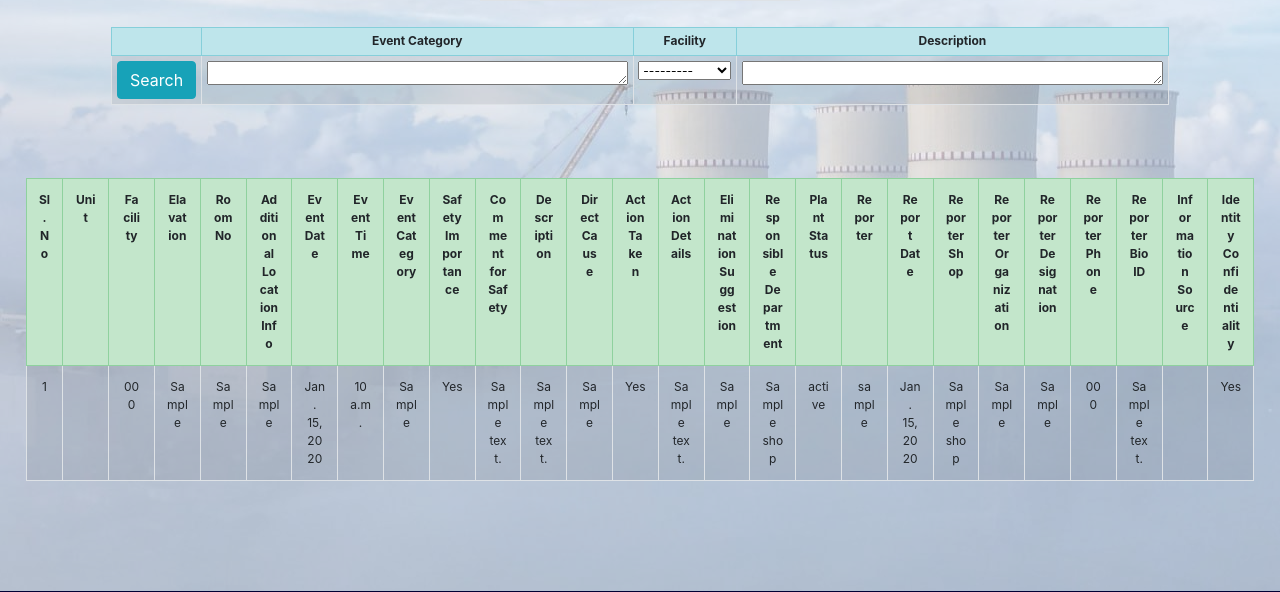
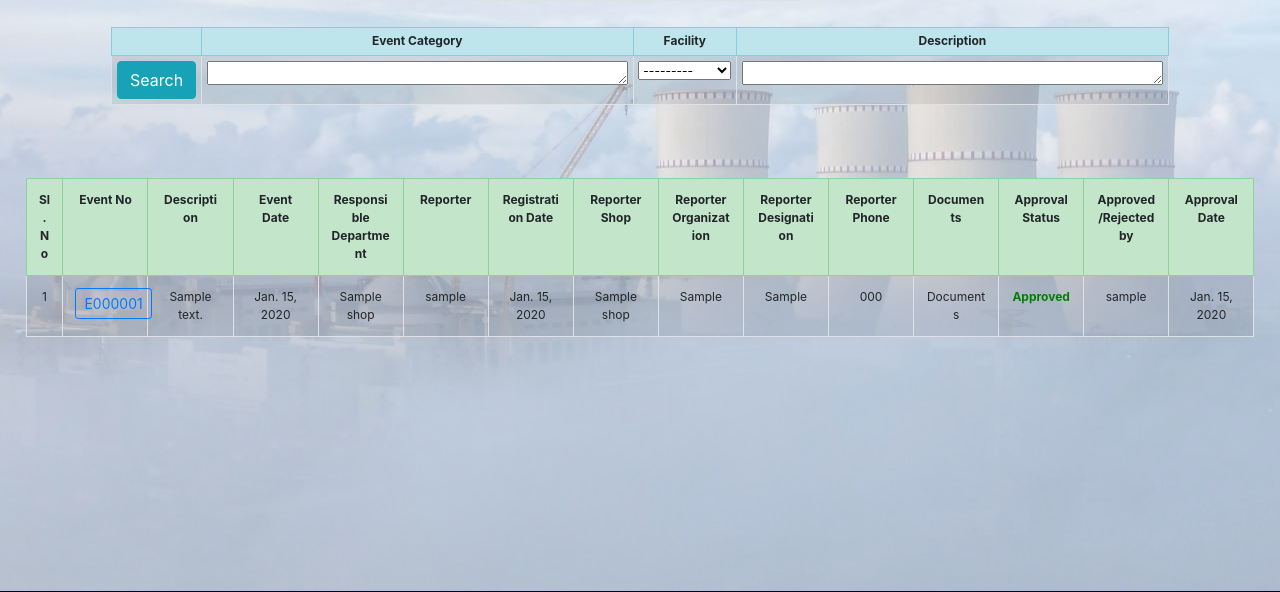
Before and after one commit to tanzrahman/ROEF, a Django app: page /event/event_list in a window 1280 px wide. Shown: the part 159-751 px from the top of the page. Run offline with Django 5.2, Linux system fonts and the light colour scheme; a user stored in the database is signed in; tables that the repository leaves empty hold one stand-in row (values such as "Sample post"); some libraries are stand-ins or nearby versions.

Commit message:
event approval implemented

```diff
--- a/event_management/forms.py
+++ b/event_management/forms.py
@@ -52,15 +52,14 @@ class EventForm(ModelForm):
     event_date = forms.DateField(label='Even Date', required=False, widget=forms.DateInput(attrs={'type': 'date'}))
     event_time = forms.TimeField(label='Event Time', required= False,  widget=forms.TimeInput(attrs={'type': 'time'}), input_formats=['%H:%M'])
     event_category = forms.CharField(label='Event Category',required=False, widget=forms.Textarea(attrs={'rows': 1, 'cols': 50}))
-    safety_importance = forms.BooleanField(label='Safety Importance',required=False)
-    comment_if_safety_importance = forms.CharField(label='Comment of Safety Importance',required=False, widget=forms.Textarea(attrs={'rows': 1, 'cols': 50}))
+    regulatory_norms_violation = forms.BooleanField(label='Violation of regulatory norms and regulations',required=False)
     description = forms.CharField(label='Event Description',required=False, widget=forms.Textarea(attrs={'rows': 1, 'cols': 50}))
     direct_cause = forms.CharField(label='Direct Cause',required=False, widget=forms.Textarea(attrs={'rows': 1, 'cols': 50}))
-    action_taken = forms.BooleanField(label='Action Taken',required=False)
-    comment_if_action_taken = forms.CharField(label='Details of Taken Action',required=False, widget=forms.Textarea(attrs={'rows': 1, 'cols': 50}))
+    action_taken = forms.BooleanField(label='Action Taken',required=False, widget=forms.Textarea(attrs={'rows': 1, 'cols': 50}))
+    action_to_prevent_recurrence_event = forms.CharField(label='Actions to prevent recurrence event',required=False, widget=forms.Textarea(attrs={'rows': 1, 'cols': 50}))
     elimination_suggestion = forms.CharField(label='Elimination Suggestion',required=False, widget=forms.Textarea(attrs={'rows': 1, 'cols': 50}))
     responsible_dept = forms.ModelChoiceField(queryset=Division.objects.all(), label='Responsible Department', required=False)
-    plant_status = forms.CharField(label='Plant Status',required=False, widget=forms.Textarea(attrs={'rows': 1, 'cols': 50}))
+    plant_status = forms.ChoiceField(choices=PLANT_STATUS, label="Plant Status", required=False)
     uploader_shop = forms.ModelChoiceField(queryset=Division.objects.all(), label='Reporter Shop/Department', required=False)
     uploader_organization = forms.CharField(label='Reporter Organization',required=False, widget=forms.Textarea(attrs={'rows': 1, 'cols': 50}))
     uploader_designation = forms.CharField(label='Reporter Designation',required=False, widget=forms.Textarea(attrs={'rows': 1, 'cols': 50}))
--- a/event_management/models.py
+++ b/event_management/models.py
@@ -19,6 +19,14 @@ INFORMATION_SOURCE = (
     ("", "-------"),
     ("internal", "Internal"),
     ("external", "External"),
+)
+
+PLANT_STATUS = (
+    ("", "-------"),
+    ("commissioning", "Commissioning"),
+    ("operation", "Operation"),
+    ("refuelling", "Refuelling"),
+    ("power_outage", "Power Outage"),
 )
 
 # Create your models here.
@@ -87,15 +95,14 @@ class Event(models.Model):
     event_date = models.DateField(blank=True, null=True)
     event_time = models.TimeField(blank=True, null=True)
     event_category = models.CharField(max_length=64, blank=True, null=True)
-    safety_importance = models.BooleanField(blank=True, null=True, default=False)
-    comment_if_safety_importance = models.CharField(max_length=256, blank=True, null=True)
+    regulatory_norms_violation = models.BooleanField(blank=True, null=True, default=False)
     description = models.TextField(blank=True, null=True)
     direct_cause = models.CharField(max_length=256, blank=True, null=True)
-    action_taken = models.BooleanField(blank=True, null=True, default=False)
-    comment_if_action_taken = models.CharField(max_length=256, blank=True, null=True)
-    elimination_suggestion = models.CharField(max_length=256, blank=True, null=True)
+    action_taken = models.CharField(max_length=512, blank=True, null=True)
+    action_to_prevent_recurrence_event = models.CharField(max_length=512, blank=True, null=True)
+    elimination_suggestion = models.CharField(max_length=512, blank=True, null=True)
     responsible_dept = models.ForeignKey(DepartmentShop, on_delete=models.DO_NOTHING, blank=True, null=True, related_name='responsible_dept')
-    plant_status = models.CharField(max_length=256, blank=True, null=True)
+    plant_status = models.CharField(max_length=32, choices=PLANT_STATUS, blank=True, null=True)
     uploaded_by = models.ForeignKey(User, models.DO_NOTHING, blank=True, null=True, related_name='uploaded_by')
     uploaded_date = models.DateField(blank=True, null=True)
     uploader_shop = models.ForeignKey(DepartmentShop, on_delete=models.DO_NOTHING, blank=True, null=True, related_name='reporter_dept')
@@ -108,6 +115,9 @@ class Event(models.Model):
     supporting_file_1 = models.FileField(upload_to=file_upload_to_folder, blank=True, null=True)
     supporting_file_2 = models.FileField(upload_to=file_upload_to_folder, blank=True, null=True)
     supporting_file_3 = models.FileField(upload_to=file_upload_to_folder, blank=True, null=True)
+    approval_status = models.IntegerField(blank=True, null=True, default=0)
+    approved_by = models.ForeignKey(User, models.DO_NOTHING, blank=True, null=True, related_name='approved_by')
+    approval_date = models.DateField(blank=True, null=True)
 
     class Meta:
         db_table = 'event'
--- a/event_management/urls.py
+++ b/event_management/urls.py
@@ -6,8 +6,7 @@ import event_management.views as event_management
 urlpatterns = [
 	path('', event_management.homepage, name='event_management'),
 	path('<action>', event_management.event_request_handler,name='event_request_handler'),
-	path('<action>/', event_management.event_request_handler,name='event_request_handler'),
-	path('<action>/<id>', event_management.event_request_handler,name='event_request_handler'),
+	path('<action>/<int:event_id>', event_management.event_request_handler, name='event_request_handler'),
 
 	#path('upload',event_management.upload_event,name='upload_event')
 
--- a/event_management/views.py
+++ b/event_management/views.py
@@ -23,10 +23,10 @@ def homepage(request):
 
     if(request.user.is_anonymous):
         return redirect('/login')
+    else:
+        return redirect('/event/event_list')
 
-    return render(request, 'event_management/event_list.html')
-
-def event_request_handler(request, action="",id=""):
+def event_request_handler(request, action="", event_id=""):
     if(request.user.is_anonymous):
         return redirect('/')
     else:
@@ -34,6 +34,10 @@ def event_request_handler(request, action="",id=""):
             return event_list(request)
         elif(action=='add_event'):
             return add_event(request)
+        elif(action=='event_details'):
+            return event_details(request, event_id)
+        elif(action=='approval'):
+            return event_approval(request, event_id)
         else:
             return HttpResponse("Invalid Access")
 
@@ -131,3 +135,27 @@ def add_event(request):
             print("error: ", form.errors)
 
     return render(request, 'event_management/add_event.html', context)
+
+def event_details(request, event_id):
+    event = Event.objects.get(id=event_id)
+
+    context = {'event': event}
+
+    return render(request, 'event_management/event_details.html', context)
+
+def event_approval(request, event_id):
+    action = request.get.GET('action')
+    event = Event.objects.get(id=event_id)
+
+    if(action == 'approve'):
+        event.approval_status = 1
+        event.approved_by = request.user
+        event.approval_date = datetime.datetime.now()
+    elif(action == 'reject'):
+        event.approval_status = -1
+        event.approved_by = request.user
+        event.approval_date = datetime.datetime.now()
+    else:
+        event.approval_status = 0
+
+    return redirect('/event/event_list')
--- a/templates/event_management/event_list.html
+++ b/templates/event_management/event_list.html
@@ -70,64 +70,50 @@
                 <table class="table table-hover table-bordered table-active" style="table-layout: fixed; width: 100%">
                     <tr class="table-success" style="text-align: center;">
                         <th style="width:3%">Sl. No</th>
-                        <th>Unit</th>
-                        <th>Facility</th>
-                        <th>Elavation</th>
-                        <th>Room No</th>
-                        <th>Additional Location Info</th>
+                        <th>Event No</th>
+                        <th>Description</th>
                         <th>Event Date</th>
-                        <th>Event Time</th>
-                        <th>Event Category</th>
-                        <th>Safety Importance</th>
-                        <th>Comment for Safety</th>
-                        <th>Description</th>
-                        <th>Direct Cause</th>
-                        <th>Action Taken</th>
-                        <th>Action Details</th>
-                        <th>Elimination Suggestion</th>
                         <th>Responsible Department</th>
-                        <th>Plant Status</th>
                         <th>Reporter</th>
-                        <th>Report Date</th>
+                        <th>Registration Date</th>
                         <th>Reporter Shop</th>
                         <th>Reporter Organization</th>
                         <th>Reporter Designation</th>
                         <th>Reporter Phone</th>
-                        <th>Reporter Bio ID</th>
-                        <th>Information Source</th>
-                        <th>Identity Confidentiality</th>
+                        <th>Documents</th>
+                        <th>Approval Status</th>
+                        <th>Approved/Rejected by</th>
+                        <th>Approval Date</th>
                     </tr>
 
                     {% for event in event_list %}
                     <tr style="text-align: center">
                         <td>{{ forloop.counter }}</td>
-                        <td>{{ event.unit }}</td>
-                        <td>{{ event.facility }}</td>
-                        <td>{{ event.elevation }}</td>
-                        <td>{{ event.room_no }}</td>
-                        <td>{{ event.additional_location_info }}</td>
+                        <td><a href="/event/event_details/{{ event.id }}" class="btn btn-sm btn-outline-primary" target="_blank">E00000{{ event.id }}</a></td>
+                        <td>{{ event.description }}</td>
                         <td>{{ event.event_date }}</td>
-                        <td>{{ event.event_time }}</td>
-                        <td>{{ event.event_category }}</td>
-                        <td>{% if event.safety_importance %} Yes {% else %} No {% endif %}</td>
-                        <td>{{ event.comment_if_safety_importance }}</td>
-                        <td>{{ event.description }}</td>
-                        <td>{{ event.direct_cause }}</td>
-                        <td>{% if event.action_taken %} Yes {% else %} No {% endif %}
-                        </td>
-                        <td>{{ event.comment_if_action_taken }}</td>
-                        <td>{{ event.elimination_suggestion }}</td>
                         <td>{{ event.responsible_dept }}</td>
-                        <td>{{ event.plant_status }}</td>
                         <td>{{ event.uploaded_by }}</td>
                         <td>{{ event.uploaded_date }}</td>
                         <td>{{ event.uploader_shop }}</td>
                         <td>{{ event.uploader_organization }}</td>
                         <td>{{ event.uploader_designation }}</td>
                         <td>{{ event.uploader_phone }}</td>
-                        <td>{{ event.uploader_bioID }}</td>
-                        <td>{{ event.information_source }}</td>
-                        <td>{% if event.keep_identity_confidential %} Yes {% else %} No {% endif %}</td>
+                        <td>Documents</td>
+                        {% if event.approval_status == 0 %}
+                        <td style="font-weight: bold">Pending</td>
+                        {% elif event.approval_status == 1 %}
+                        <td style="color: green; font-weight: bold">Approved</td>
+                        {% else %}
+                        <td  style="color: darkred; font-weight: bold">Rejected</td>
+                        {% endif %}
+                        {% if event.approved_by %}
+                        <td>{{ event.approved_by }}</td>
+                        <td>{{ event.approval_date }}</td>
+                        {% else %}
+                        <td>Not yet approved</td>
+                        <td>Not yet approved</td>
+                        {% endif %}
                     </tr>
                     {% endfor %}
                 </table>
```
Also changed, not shown: templates/event_management/add_event.html (+4 -4 lines), templates/event_management/event_details.html (added, +178 -0 lines).
